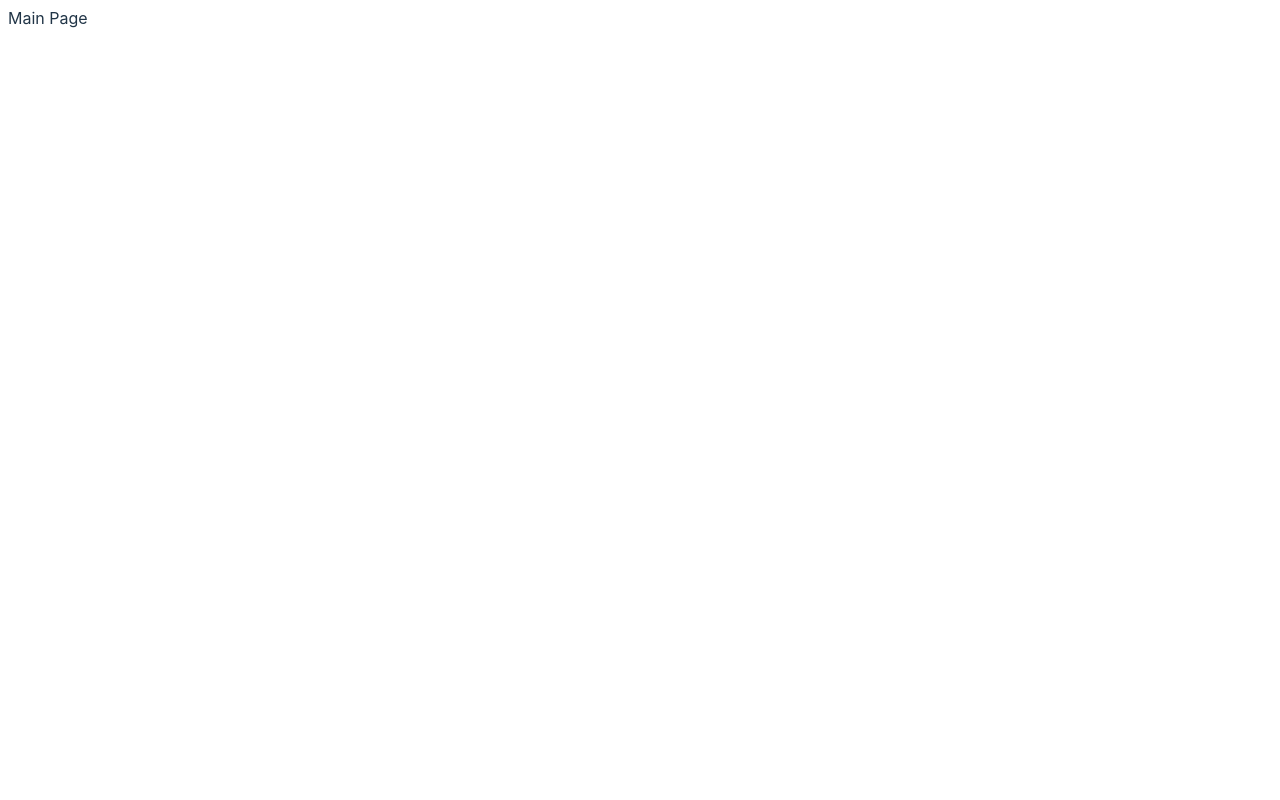
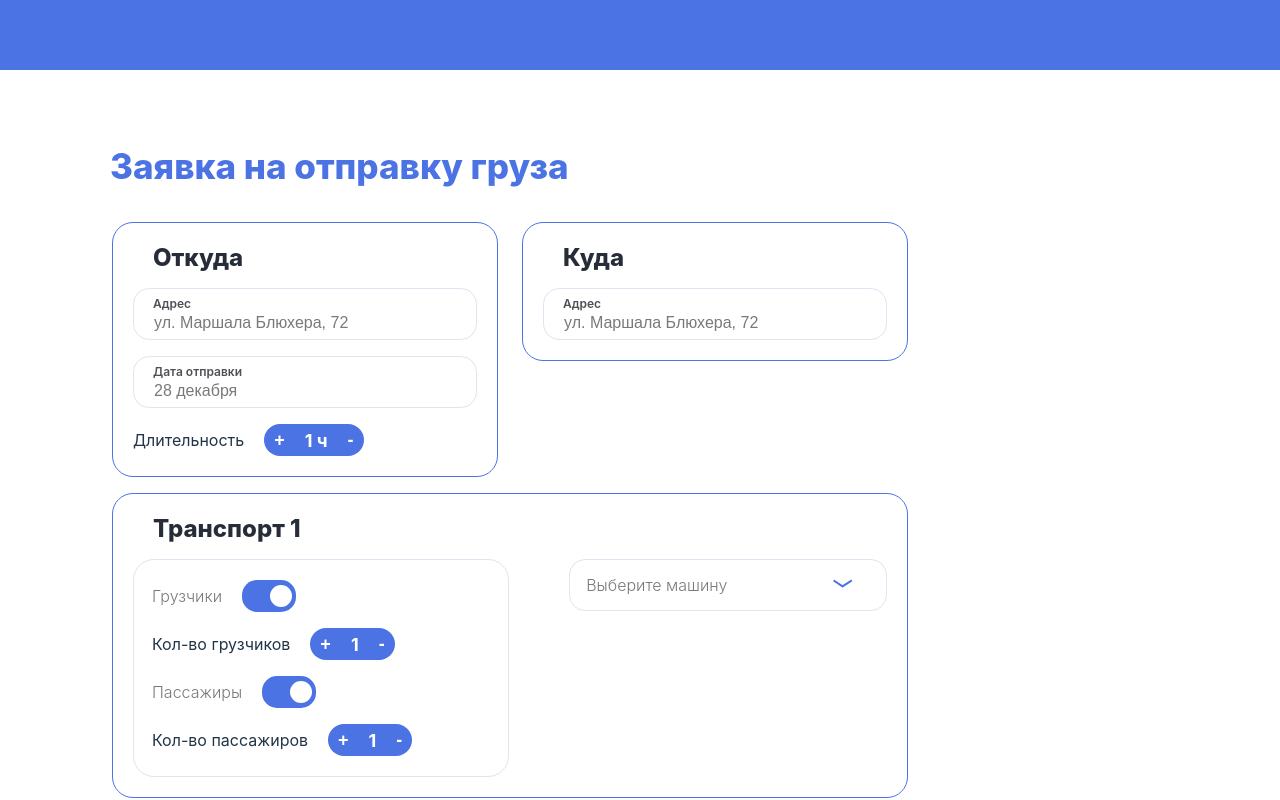
Before and after one commit to Darkerros/transport-request-app, a React (Vite) app: page / in a window 1280 px wide. Shown: the top 800 px of the page. Built offline with nearby package versions, Linux system fonts and the light colour scheme.

Commit message:
feat: create main page

```diff
--- a/index.html
+++ b/index.html
@@ -8,6 +8,7 @@
   </head>
   <body>
     <div id="root"></div>
+    <div id="modals"></div>
     <script type="module" src="/src/main.tsx"></script>
   </body>
 </html>
--- /dev/null
+++ b/src/app.module.scss
@@ -0,0 +1,11 @@
+.app {
+  &__header {
+    height: 70px;
+    background: #4C73E3;
+  }
+  &__content {
+    margin: 0 auto;
+    max-width: 1400px;
+    padding: 40px 110px;
+  }
+}
--- a/src/app.tsx
+++ b/src/app.tsx
@@ -1,9 +1,61 @@
+import { useState } from "react";
+
+import SendCargoForm,
+{ FormState } from "./forms/send-cargo-form/components/send-cargo-form/send-cargo-form.tsx";
+import ModalOrderInfo,
+{ OrderInfo } from "./components/modal-order-info/modal-order-info.tsx";
+
+import { InfoLine } from "./components/info-group/components/info-group-line/info-group-line.tsx";
+
+import styles from './app.module.scss'
+
+const transformSendCargoFormDataToDetails = (formData: FormState): InfoLine[] => {
+  return [
+    { label: 'Откуда забрать:', value: formData.from.adress, type: "default" },
+    { label: 'Куда привезти:', value: formData.to.adress, type: "default" },
+    { label: 'Дата отправки:', value: formData.from.date, type: "default" }
+  ]
+}
+const transformSendCargoFormDataToContacts = ({ contacts } : FormState): InfoLine[] => {
+  return [
+    { label: 'Заказчик:', value: `${contacts.firstName} ${contacts.lastName}`, type: "default" },
+    { label: 'Телефон:', value: contacts.phone, type: "default" },
+    { label: 'E-mail:', value: contacts.mail, type: "default" }
+  ]
+}
+const transformSendCargoFormDataToTransport = ({ transport } : FormState): (InfoLine[])[] => {
+
+  return transport.map((transport, index) => {
+    return [
+      { label: `Транспорт ${index+1}:`, value: transport.transport.label, type: "accent" },
+      { label: 'Кол-во грузчиков:', value: transport.needLoader ? transport.loaderCount : 'Нет', type: "default" },
+      { label: 'Кол-во пассажиров:', value: transport.needPassengers ? transport.paassengersCount : 'Нет', type: "default" }
+    ]
+  })
+}
+
 function App() {
+  const [modalState, setModalState] = useState(true)
+  const [orderInfo, setOrderInfo] = useState<OrderInfo | null>(null)
+
+  const handleFormSubmit = (formData: FormState) => {
+    setOrderInfo({
+      details: transformSendCargoFormDataToDetails(formData),
+      contacts: transformSendCargoFormDataToContacts(formData),
+      transport: transformSendCargoFormDataToTransport(formData),
+    })
+
+    setModalState(true)
+  }
 
   return (
-    <div>
-      Main Page
-    </div>
+    <>
+      <header className={styles.app__header}></header>
+      <main className={styles.app__content}>
+        <SendCargoForm onSubmit={handleFormSubmit}/>
+        { orderInfo && <ModalOrderInfo orderInfo={orderInfo} modalState={modalState} onClose={() => setModalState(false)}/> }
+      </main>
+    </>
   )
 }
 
--- a/src/index.css
+++ b/src/index.css
@@ -10,10 +10,16 @@
   -webkit-text-size-adjust: 100%;
 }
 
+body {
+  margin: 0;
+}
+
 
 @media (prefers-color-scheme: light) {
   :root {
     color: #213547;
     background-color: #ffffff;
+
+    overflow-y: scroll;
   }
 }
```
